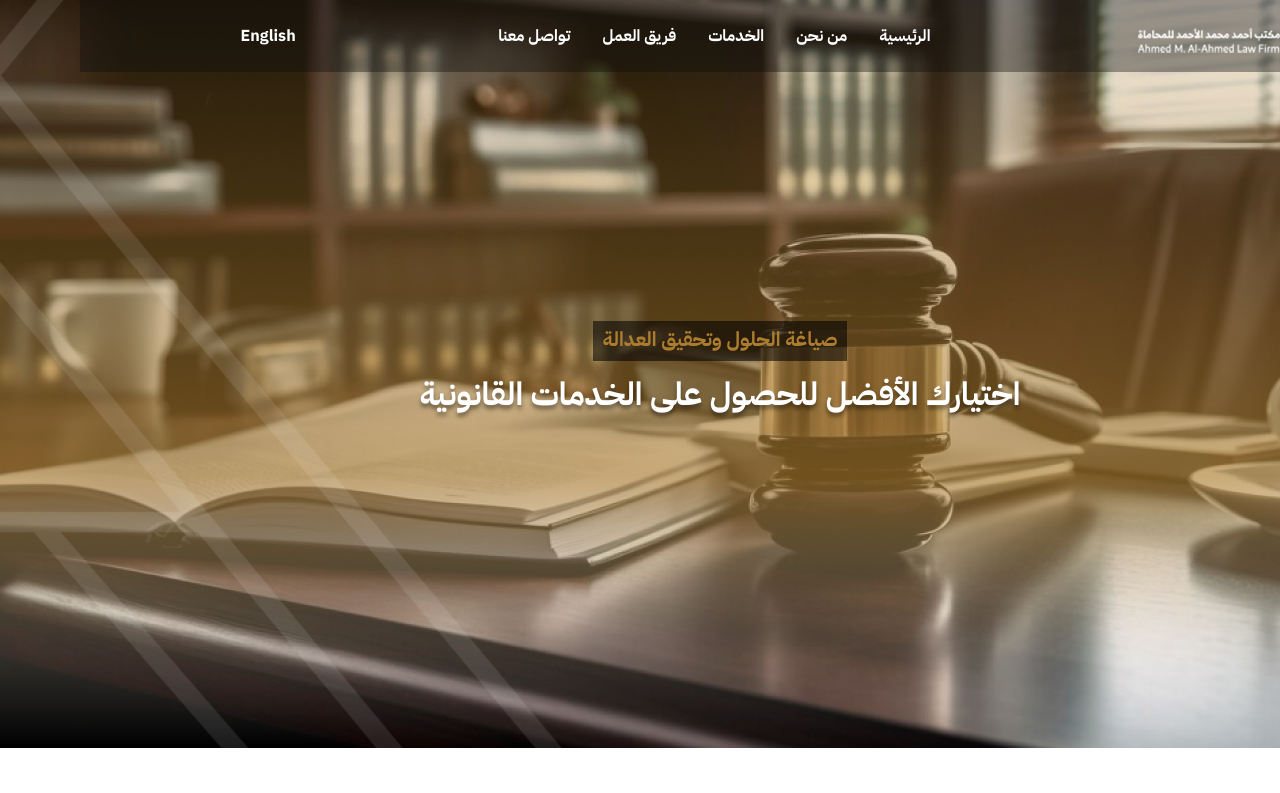
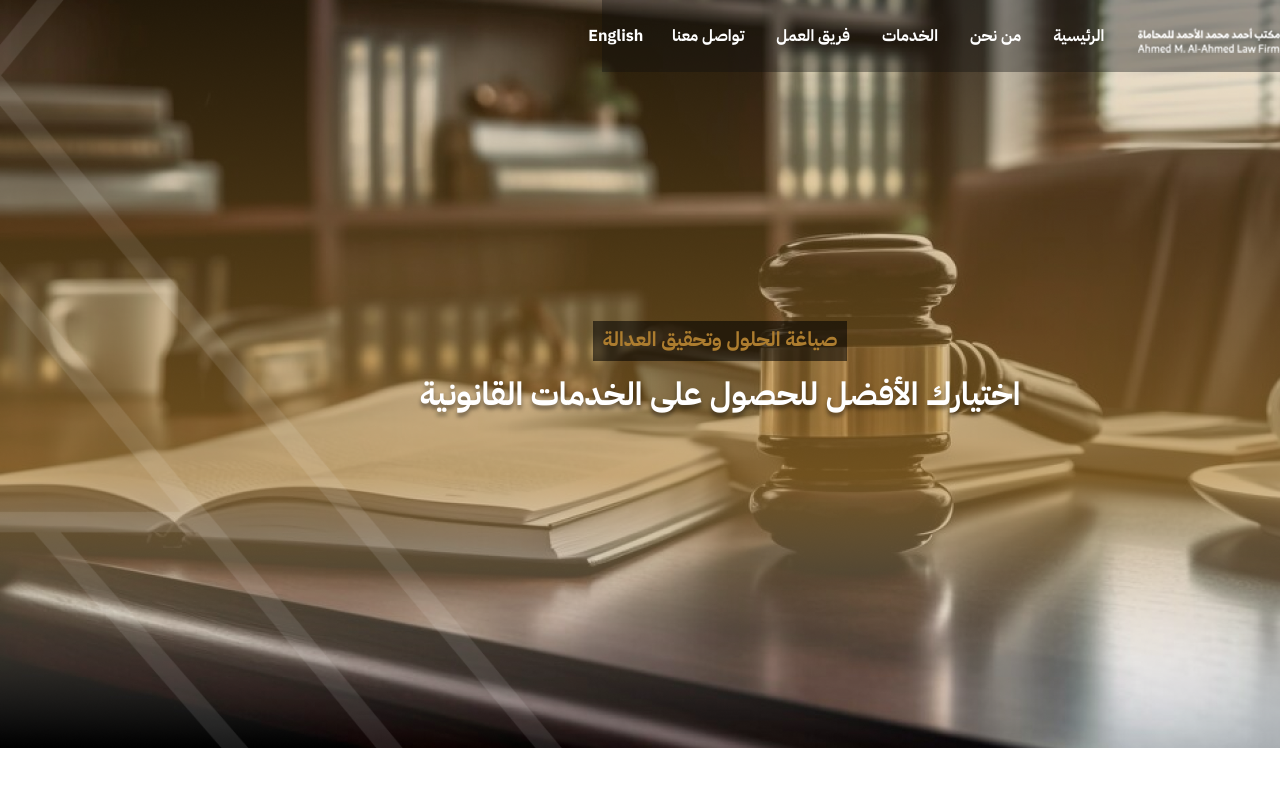
Before and after one commit to yasserrtareqq/ahmed-alahmed, a plain HTML site: page index.html in a window 1280 px wide. Shown: the top 793 px of the page. Drawn offline with Linux system fonts and the light colour scheme.

Commit message:
Update index.html

```diff
--- a/index.html
+++ b/index.html
@@ -12,8 +12,8 @@
 </head>
 
 <body>
-    <nav class="navbar navbar-expand-lg fixed-top ">
-        <div class="container-fluid">
+    <nav class="navbar navbar-expand-lg position-absolute ">
+        <div class="container">
             <img src="css/logo.png" alt="">
             <button class="navbar-toggler" type="button" data-bs-toggle="collapse" data-bs-target="#navbarNavAltMarkup"
                 aria-controls="navbarNavAltMarkup" aria-expanded="false" aria-label="Toggle navigation">
```
